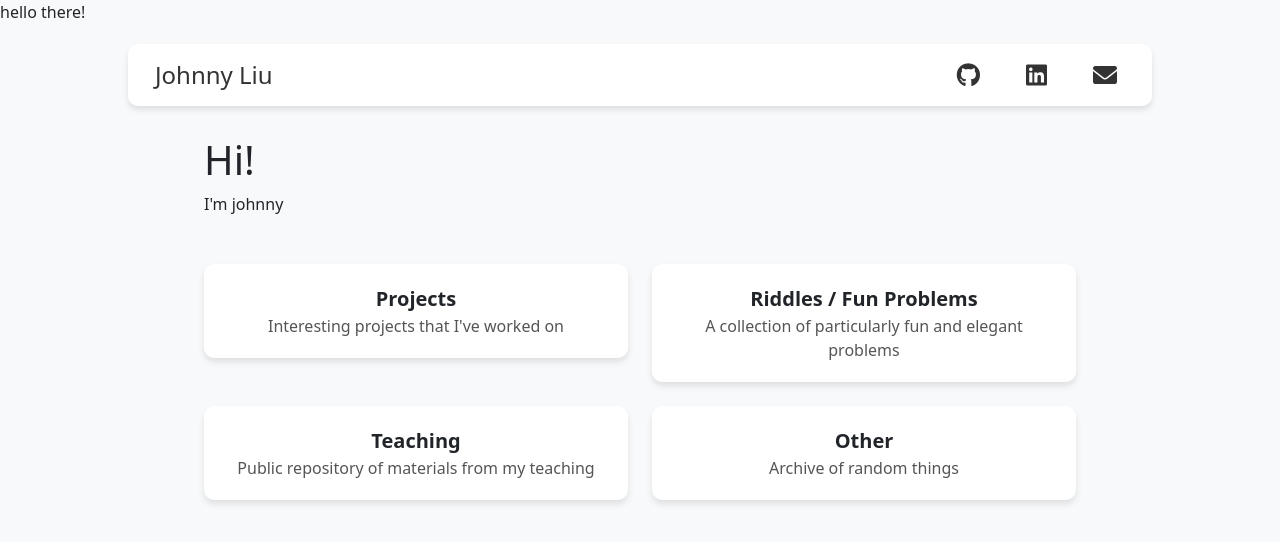
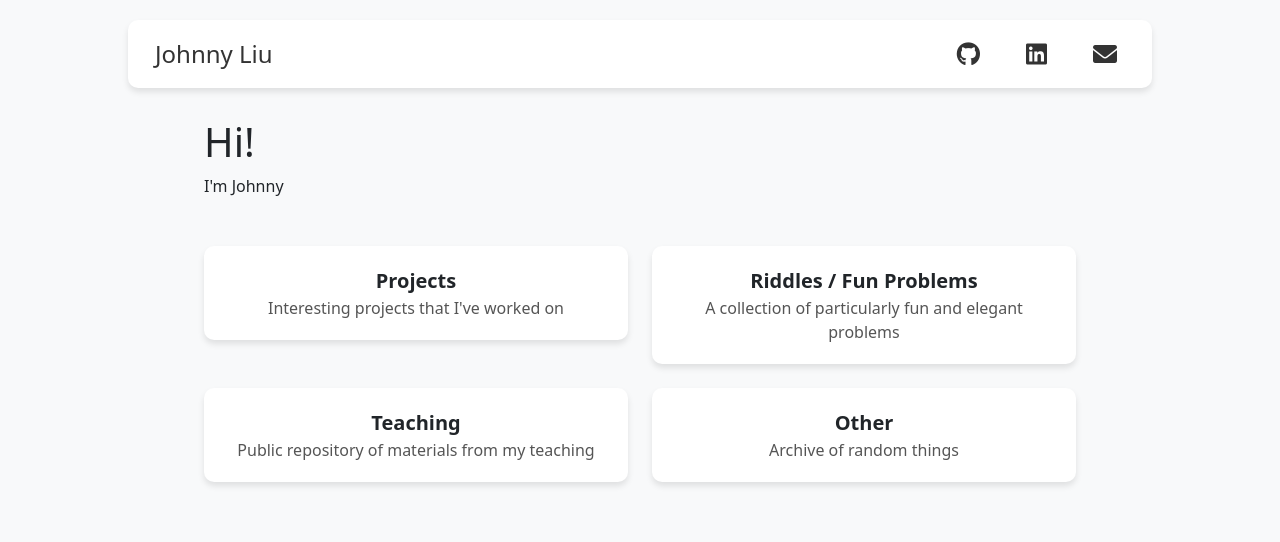
Before and after one commit to jonters/jonters.github.io, a website: page index.html in a window 1280 px wide. Drawn offline with nearby package versions, Linux system fonts and the light colour scheme.

Commit message:
quick fix

```diff
--- a/index.html
+++ b/index.html
@@ -1,10 +1,9 @@
-hello there!
 <!DOCTYPE html>
 <html lang="en">
 <head>
   <meta charset="UTF-8">
   <meta name="viewport" content="width=device-width, initial-scale=1.0">
-  <title>Bootstrap Page</title>
+  <title>:D</title>
   <!-- Bootstrap CSS -->
   <link href="https://cdn.jsdelivr.net/npm/bootstrap@5.3.0-alpha1/dist/css/bootstrap.min.css" rel="stylesheet">
   <!-- Font Awesome CDN -->
@@ -71,13 +70,13 @@ hello there!
       <div class="collapse navbar-collapse" id="navbarNav">
         <ul class="navbar-nav ms-auto">
           <li class="nav-item">
-            <a class="nav-link" href="https://github.com/yourusername" target="_blank"><i class="fab fa-github"></i></a>
+            <a class="nav-link" href="https://github.com/jonters" target="_blank"><i class="fab fa-github"></i></a>
           </li>
           <li class="nav-item">
-            <a class="nav-link" href="https://www.linkedin.com/in/yourusername" target="_blank"><i class="fab fa-linkedin"></i></a>
+            <a class="nav-link" href="https://www.linkedin.com/in/jonters" target="_blank"><i class="fab fa-linkedin"></i></a>
           </li>
           <li class="nav-item">
-            <a class="nav-link" href="mailto:your.email@example.com" target="_blank"><i class="fas fa-envelope"></i></a>
+            <a class="nav-link" href="mailto:jyliu@utexas.edu" target="_blank"><i class="fas fa-envelope"></i></a>
           </li>
         </ul>
       </div>
@@ -87,7 +86,7 @@ hello there!
   <!-- Main Content -->
   <div class="container">
     <h1>Hi!</h1>
-    <p>I'm johnny</p>
+    <p>I'm Johnny</p>
 
 
     <!-- Flex Grid for Panels -->
```
